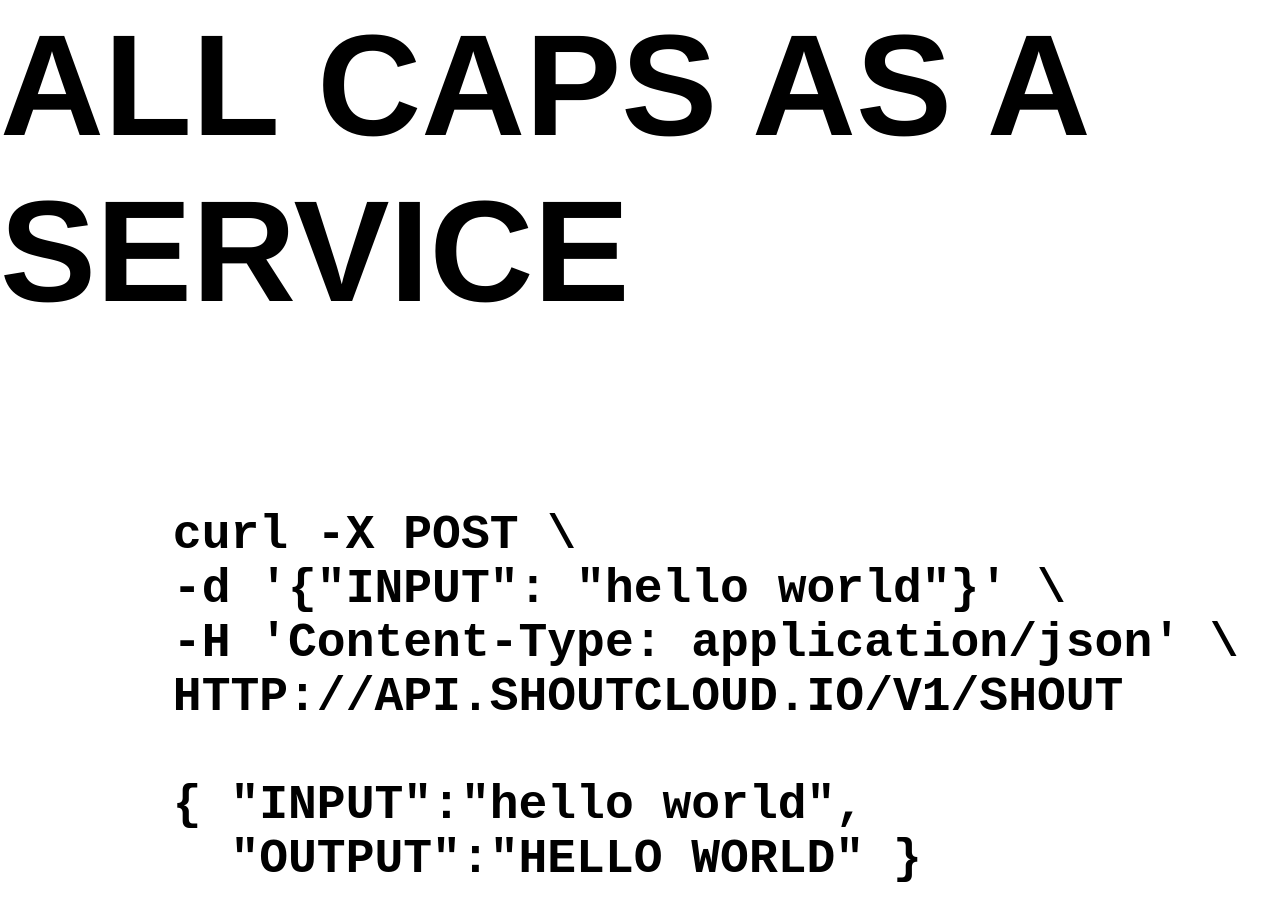
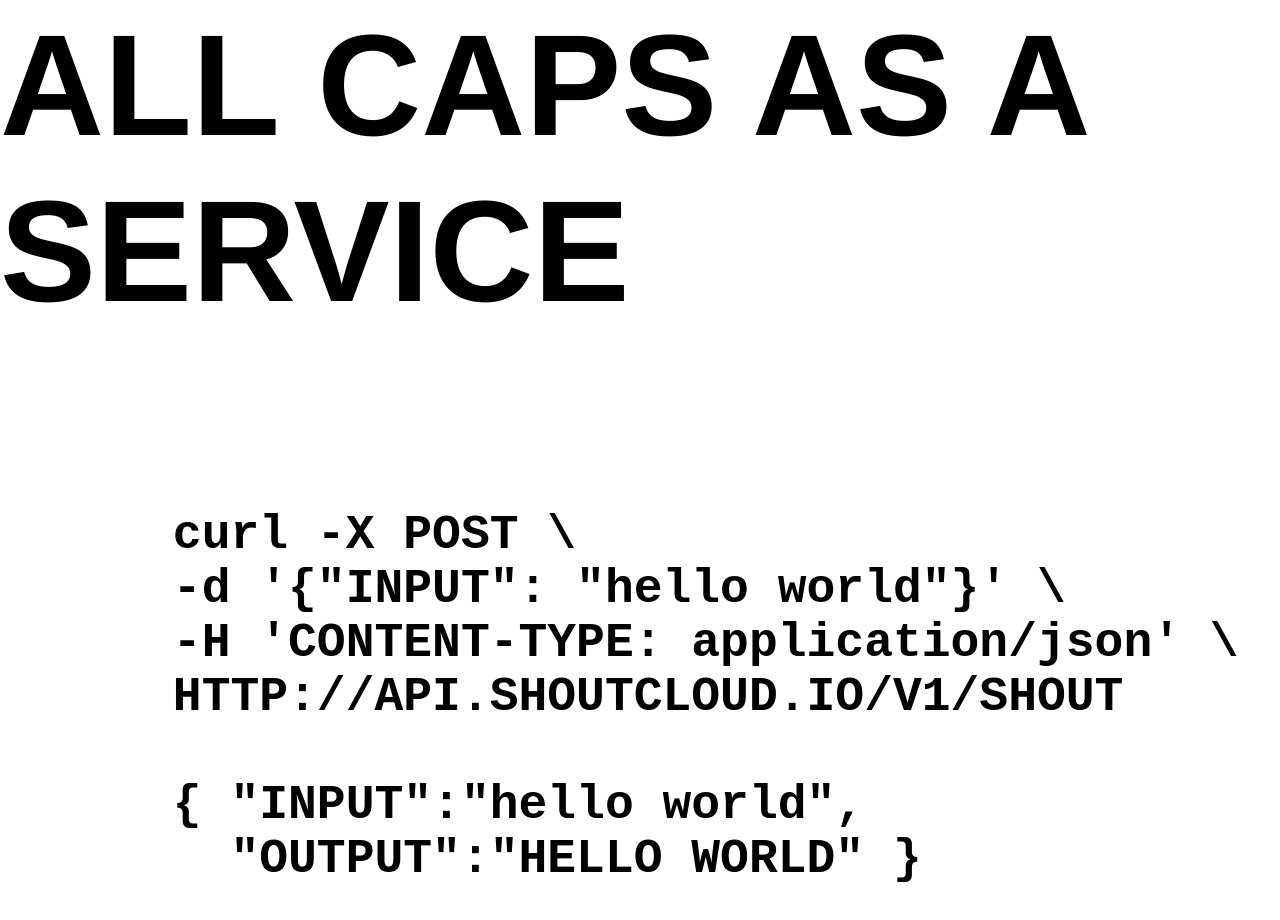
Before and after one commit to joho/shoutcloud.io, a plain HTML site: page src/index.html in a window 1280 px wide. Shown: the part 818-1738 px from the top of the page. Drawn offline with nearby package versions, Linux system fonts and the light colour scheme; files that its build step writes are made by us from their sources.

Commit message:
HTTP HEADER NAMES ARE CASE INSENSITIVE

```diff
--- a/src/index.html
+++ b/src/index.html
@@ -11,7 +11,7 @@
 <H3>
       curl -X POST \
       -d '{"INPUT": "hello world"}' \
-      -H 'Content-Type: application/json' \
+      -H 'CONTENT-TYPE: application/json' \
       HTTP://API.SHOUTCLOUD.IO/V1/SHOUT
 
       { "INPUT":"hello world",
```
